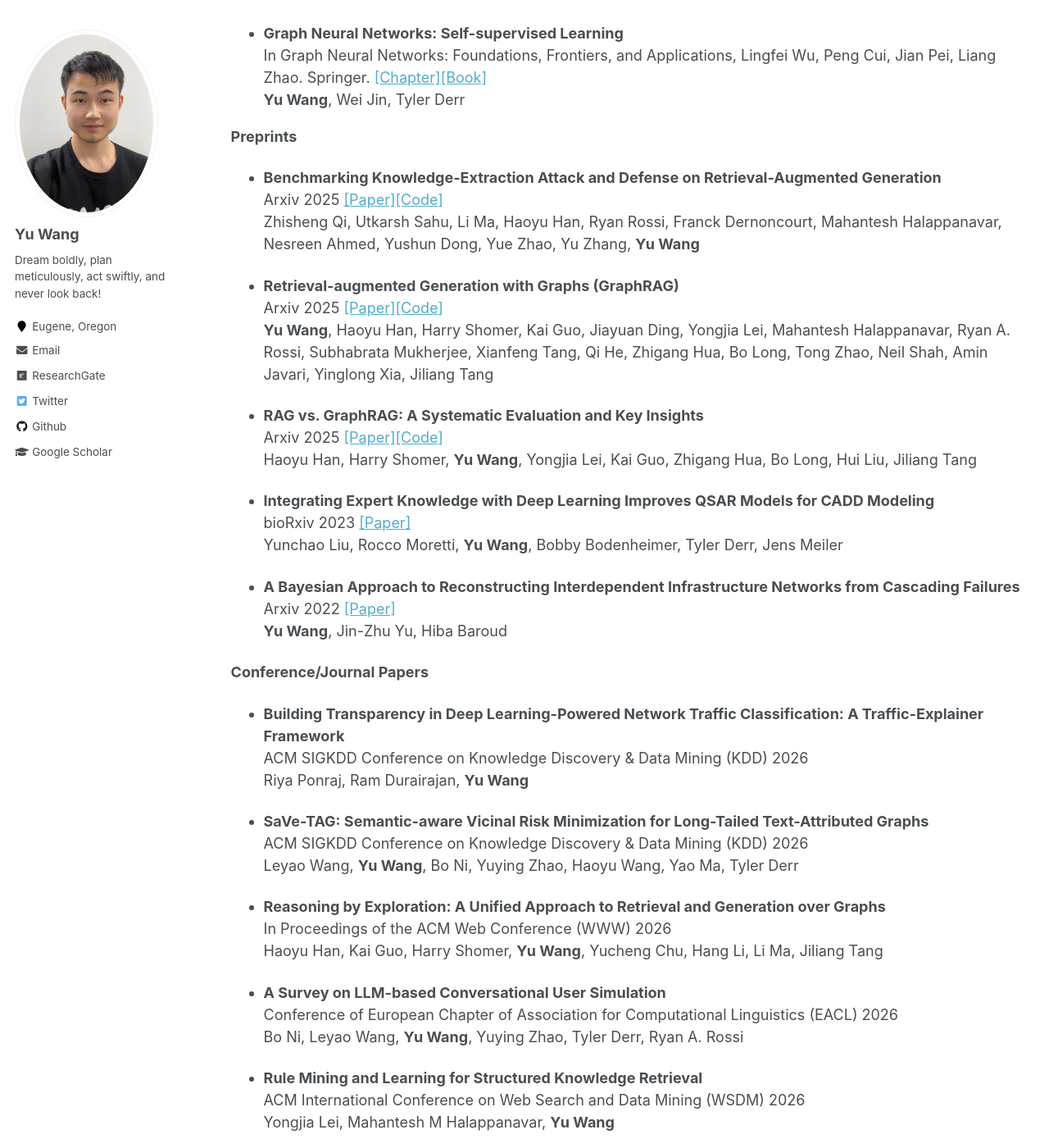
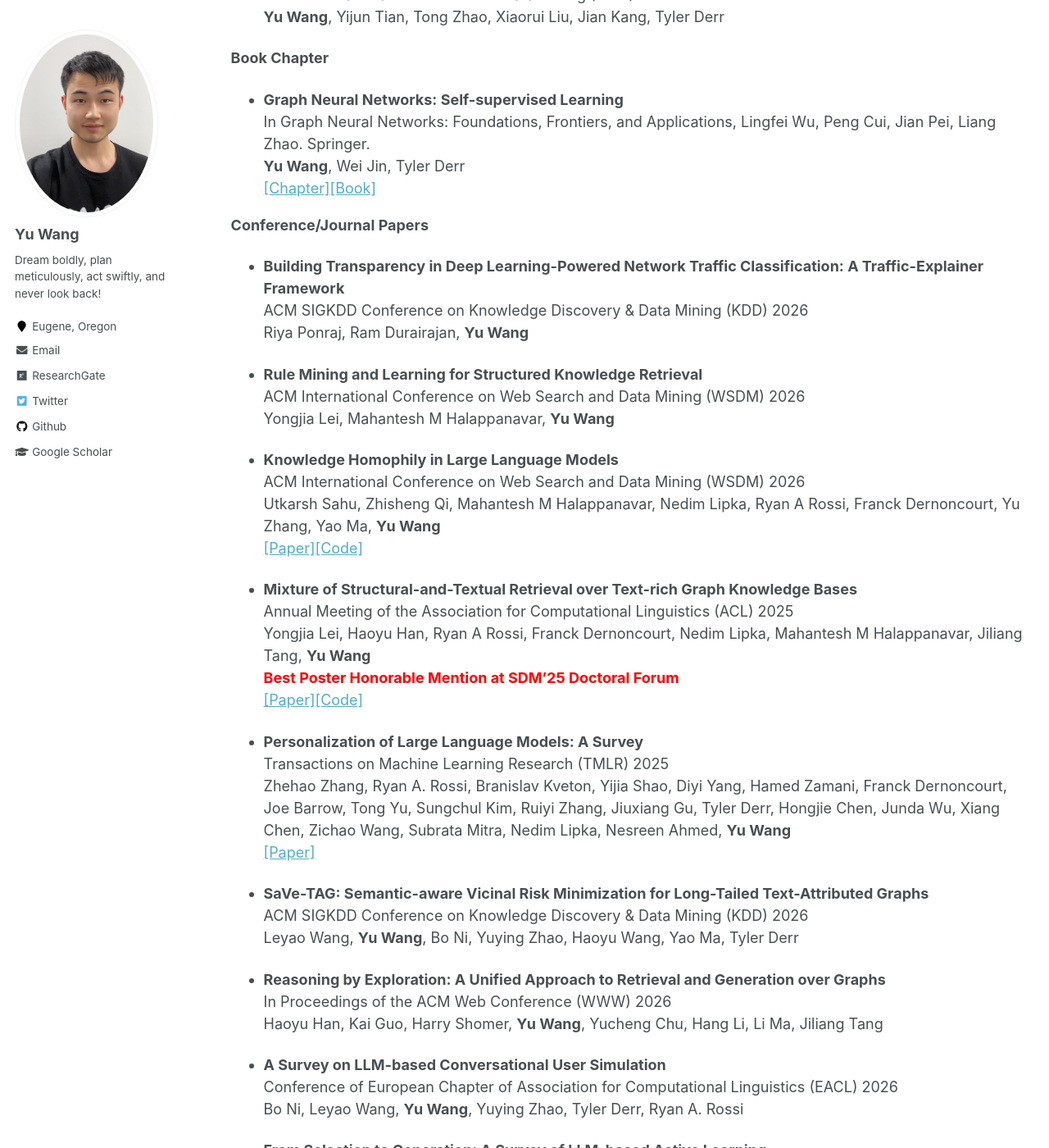
Before and after one commit to yuwang0103/yuwang0103.github.io, a Jekyll site: the page built from _pages/publication.md, in a window 1280 px wide and 1400 px high, scrolled down 706 px. Shown: the whole window at 82% size. Built offline with Jekyll 4.4.1, drawn with Linux system fonts in a browser that asks for light colours; some of the changed text lies outside the part shown.

Commit message:
Update publication page

```diff
--- a/_pages/publication.md
+++ b/_pages/publication.md
@@ -8,16 +8,19 @@
 
 **Tutorials**
 - **Rigorizing Retrieval-augmented Generation with Structural Intelligence**
-  <br> ACM International Conference on Web Search and Data Mining (WSDM) 2026 [[Website]](https://kindlab-fly.github.io/tutorials/WSDM26/)
+  <br> ACM International Conference on Web Search and Data Mining (WSDM) 2026
   <br> Zhisheng Qi, Yongjia Lei, Haoyu Han, Harry Shomer, Kaize Ding, Yu Zhang, Ryan Rossi, Hui Liu, **Yu Wang**
+  <br> [[Website]](https://kindlab-fly.github.io/tutorials/WSDM26/)
 
 - **Empowering Retrieval-augmented Generation with Graph-structured Knowledge**
-  <br> SIAM International Conference on Data Mining (SDM) 2025 [[Website]](https://kindlab-fly.github.io/tutorials/sdm25/)
+  <br> SIAM International Conference on Data Mining (SDM) 2025
   <br> **Yu Wang**, Haoyu Han, Harry Shomer, Kai Guo, Yongjia Lei, Jiayuan Ding, Xianfeng Tang, Qi He, Jiliang Tang
+  <br> [[Website]](https://kindlab-fly.github.io/tutorials/sdm25/)
 
 - **Data Quality-Aware Graph Machine Learning**
-  <br> ACM International Conference on Information and Knowledge Management (CIKM) 2024 [[Website]](https://nds-vu.github.io/tutorials/cikm24/)
+  <br> ACM International Conference on Information and Knowledge Management (CIKM) 2024
   <br> **Yu Wang**, Kaize Ding, Xiaorui Liu, Jian Kang, Ryan Rossi, Tyler Derr
+  <br> [[Website]](https://nds-vu.github.io/tutorials/cikm24/)
 
 - **Data Quality-aware Graph Machine Learning**
   <br> SIAM International Conference on Data Mining (SDM) 2024
@@ -26,29 +29,9 @@
 
 **Book Chapter**
 - **Graph Neural Networks: Self-supervised Learning**
-  <br> In Graph Neural Networks: Foundations, Frontiers, and Applications, Lingfei Wu, Peng Cui, Jian Pei, Liang Zhao. Springer. [[Chapter]](https://link.springer.com/chapter/10.1007/978-981-16-6054-2_18)[[Book]](https://link.springer.com/book/10.1007/978-981-16-6054-2)
+  <br> In Graph Neural Networks: Foundations, Frontiers, and Applications, Lingfei Wu, Peng Cui, Jian Pei, Liang Zhao. Springer.
   <br> **Yu Wang**, Wei Jin, Tyler Derr
-
-**Preprints**
-- **Benchmarking Knowledge-Extraction Attack and Defense on Retrieval-Augmented Generation**
-  <br> Arxiv 2025 [[Paper]](https://arxiv.org/abs/2602.09319)[[Code]](https://github.com/charlieqi02/RAG-Knowledge-Extraction-Attack-and-Defense-Benchmark)
-  <br> Zhisheng Qi, Utkarsh Sahu, Li Ma, Haoyu Han, Ryan Rossi, Franck Dernoncourt, Mahantesh Halappanavar, Nesreen Ahmed, Yushun Dong, Yue Zhao, Yu Zhang, **Yu Wang**
-
-- **Retrieval-augmented Generation with Graphs (GraphRAG)**
-  <br> Arxiv 2025 [[Paper]]()[[Code]]()
-  <br> **Yu Wang**, Haoyu Han, Harry Shomer, Kai Guo, Jiayuan Ding, Yongjia Lei, Mahantesh Halappanavar, Ryan A. Rossi, Subhabrata Mukherjee, Xianfeng Tang, Qi He, Zhigang Hua, Bo Long, Tong Zhao, Neil Shah, Amin Javari, Yinglong Xia, Jiliang Tang
-
-- **RAG vs. GraphRAG: A Systematic Evaluation and Key Insights**
-  <br> Arxiv 2025 [[Paper]]()[[Code]]()
-  <br> Haoyu Han, Harry Shomer, **Yu Wang**, Yongjia Lei, Kai Guo, Zhigang Hua, Bo Long, Hui Liu, Jiliang Tang
-
-- **Integrating Expert Knowledge with Deep Learning Improves QSAR Models for CADD Modeling**
-  <br> bioRxiv 2023 [[Paper]](https://www.ncbi.nlm.nih.gov/pmc/articles/PMC10153143/)
-  <br> Yunchao Liu, Rocco Moretti, **Yu Wang**, Bobby Bodenheimer, Tyler Derr, Jens Meiler
-
-- **A Bayesian Approach to Reconstructing Interdependent Infrastructure Networks from Cascading Failures**
-  <br> Arxiv 2022 [[Paper]](https://arxiv.org/abs/2211.15590)
-  <br> **Yu Wang**, Jin-Zhu Yu, Hiba Baroud
+  <br> [[Chapter]](https://link.springer.com/chapter/10.1007/978-981-16-6054-2_18)[[Book]](https://link.springer.com/book/10.1007/978-981-16-6054-2)
 
 
 **Conference/Journal Papers**
@@ -56,18 +39,6 @@
 - **Building Transparency in Deep Learning-Powered Network Traffic Classification: A Traffic-Explainer Framework**
   <br> ACM SIGKDD Conference on Knowledge Discovery & Data Mining (KDD) 2026
   <br> Riya Ponraj, Ram Durairajan, **Yu Wang**
-
-- **SaVe-TAG: Semantic-aware Vicinal Risk Minimization for Long-Tailed Text-Attributed Graphs**
-  <br> ACM SIGKDD Conference on Knowledge Discovery & Data Mining (KDD) 2026
-  <br> Leyao Wang, **Yu Wang**, Bo Ni, Yuying Zhao, Haoyu Wang, Yao Ma, Tyler Derr
-
-- **Reasoning by Exploration: A Unified Approach to Retrieval and Generation over Graphs**
-  <br> In Proceedings of the ACM Web Conference (WWW) 2026
-  <br> Haoyu Han, Kai Guo, Harry Shomer, **Yu Wang**, Yucheng Chu, Hang Li, Li Ma, Jiliang Tang
-
-- **A Survey on LLM-based Conversational User Simulation**
-  <br> Conference of European Chapter of Association for Computational Linguistics (EACL) 2026
-  <br> Bo Ni, Leyao Wang, **Yu Wang**, Yuying Zhao, Tyler Derr, Ryan A. Rossi
 
 - **Rule Mining and Learning for Structured Knowledge Retrieval**
   <br> ACM International Conference on Web Search and Data Mining (WSDM) 2026
@@ -83,6 +54,23 @@
   <br> Yongjia Lei, Haoyu Han, Ryan A Rossi, Franck Dernoncourt, Nedim Lipka, Mahantesh M Halappanavar, Jiliang Tang, **Yu Wang**
   <br><span style="color:red">**Best Poster Honorable Mention at SDM'25 Doctoral Forum**</span>
   <br> [[Paper]](https://aclanthology.org/2025.findings-acl.941/)[[Code]](https://github.com/Yoega/MoR)
+
+- **Personalization of Large Language Models: A Survey**
+  <br> Transactions on Machine Learning Research (TMLR) 2025
+  <br> Zhehao Zhang, Ryan A. Rossi, Branislav Kveton, Yijia Shao, Diyi Yang, Hamed Zamani, Franck Dernoncourt, Joe Barrow, Tong Yu, Sungchul Kim, Ruiyi Zhang, Jiuxiang Gu, Tyler Derr, Hongjie Chen, Junda Wu, Xiang Chen, Zichao Wang, Subrata Mitra, Nedim Lipka, Nesreen Ahmed, **Yu Wang**
+  <br> [[Paper]](https://arxiv.org/abs/2411.00027)
+
+- **SaVe-TAG: Semantic-aware Vicinal Risk Minimization for Long-Tailed Text-Attributed Graphs**
+  <br> ACM SIGKDD Conference on Knowledge Discovery & Data Mining (KDD) 2026
+  <br> Leyao Wang, **Yu Wang**, Bo Ni, Yuying Zhao, Haoyu Wang, Yao Ma, Tyler Derr
+
+- **Reasoning by Exploration: A Unified Approach to Retrieval and Generation over Graphs**
+  <br> In Proceedings of the ACM Web Conference (WWW) 2026
+  <br> Haoyu Han, Kai Guo, Harry Shomer, **Yu Wang**, Yucheng Chu, Hang Li, Li Ma, Jiliang Tang
+
+- **A Survey on LLM-based Conversational User Simulation**
+  <br> Conference of European Chapter of Association for Computational Linguistics (EACL) 2026
+  <br> Bo Ni, Leyao Wang, **Yu Wang**, Yuying Zhao, Tyler Derr, Ryan A. Rossi
 
 - **From Selection to Generation: A Survey of LLM-based Active Learning**
   <br> Annual Meeting of the Association for Computational Linguistics (ACL) 2025
@@ -127,11 +115,6 @@
   <br> IEEE Transactions on Network Science and Engineering (TNSE) 2025
   <br> Hongjie Chen, Ryan A. Rossi, Nesreen K. Ahmed, Namyong Park, **Yu Wang**, Tyler Derr
   <br> [[Paper]](https://ieeexplore.ieee.org/document/11029199)
-
-- **Personalization of Large Language Models: A Survey**
-  <br> Transactions on Machine Learning Research (TMLR) 2025
-  <br> Zhehao Zhang, Ryan A. Rossi, Branislav Kveton, Yijia Shao, Diyi Yang, Hamed Zamani, Franck Dernoncourt, Joe Barrow, Tong Yu, Sungchul Kim, Ruiyi Zhang, Jiuxiang Gu, Tyler Derr, Hongjie Chen, Junda Wu, Xiang Chen, Zichao Wang, Subrata Mitra, Nedim Lipka, Nesreen Ahmed, **Yu Wang**
-  <br> [[Paper]](https://arxiv.org/abs/2411.00027)
 
 - **Advancements in Ligand-Based Virtual Screening through the Synergistic Integration of Graph Neural Networks and Expert-Crafted Descriptors**
   <br> Journal of Chemical Information and Modeling (JCIM) 2025
@@ -293,3 +276,28 @@
 - **Distance-wise Prototypical Graph Neural Network in Node Imbalance Classification**
   <br> ACM SIGKDD Workshop on Mining and Learning with Graphs (KDD-MLoG) 2021 [[Paper]](https://arxiv.org/abs/2110.12035)[[Code]](https://github.com/yuwang0103/DPGNN)
   <br> **Yu Wang**, Charu Aggarwal, Tyler Derr
+
+
+**Preprints**
+- **Benchmarking Knowledge-Extraction Attack and Defense on Retrieval-Augmented Generation**
+  <br> Arxiv 2025
+  <br> Zhisheng Qi, Utkarsh Sahu, Li Ma, Haoyu Han, Ryan Rossi, Franck Dernoncourt, Mahantesh Halappanavar, Nesreen Ahmed, Yushun Dong, Yue Zhao, Yu Zhang, **Yu Wang**
+  <br> [[Paper]](https://arxiv.org/abs/2602.09319)[[Code]](https://github.com/charlieqi02/RAG-Knowledge-Extraction-Attack-and-Defense-Benchmark)
+
+- **Retrieval-augmented Generation with Graphs (GraphRAG)**
+  <br> Arxiv 2025 [[Paper]]()[[Code]]()
+  <br> **Yu Wang**, Haoyu Han, Harry Shomer, Kai Guo, Jiayuan Ding, Yongjia Lei, Mahantesh Halappanavar, Ryan A. Rossi, Subhabrata Mukherjee, Xianfeng Tang, Qi He, Zhigang Hua, Bo Long, Tong Zhao, Neil Shah, Amin Javari, Yinglong Xia, Jiliang Tang
+
+- **RAG vs. GraphRAG: A Systematic Evaluation and Key Insights**
+  <br> Arxiv 2025 [[Paper]]()[[Code]]()
+  <br> Haoyu Han, Harry Shomer, **Yu Wang**, Yongjia Lei, Kai Guo, Zhigang Hua, Bo Long, Hui Liu, Jiliang Tang
+
+- **Integrating Expert Knowledge with Deep Learning Improves QSAR Models for CADD Modeling**
+  <br> bioRxiv 2023
+  <br> Yunchao Liu, Rocco Moretti, **Yu Wang**, Bobby Bodenheimer, Tyler Derr, Jens Meiler
+  <br> [[Paper]](https://www.ncbi.nlm.nih.gov/pmc/articles/PMC10153143/)
+
+- **A Bayesian Approach to Reconstructing Interdependent Infrastructure Networks from Cascading Failures**
+  <br> Arxiv 2022
+  <br> **Yu Wang**, Jin-Zhu Yu, Hiba Baroud
+  <br> [[Paper]](https://arxiv.org/abs/2211.15590)
```
